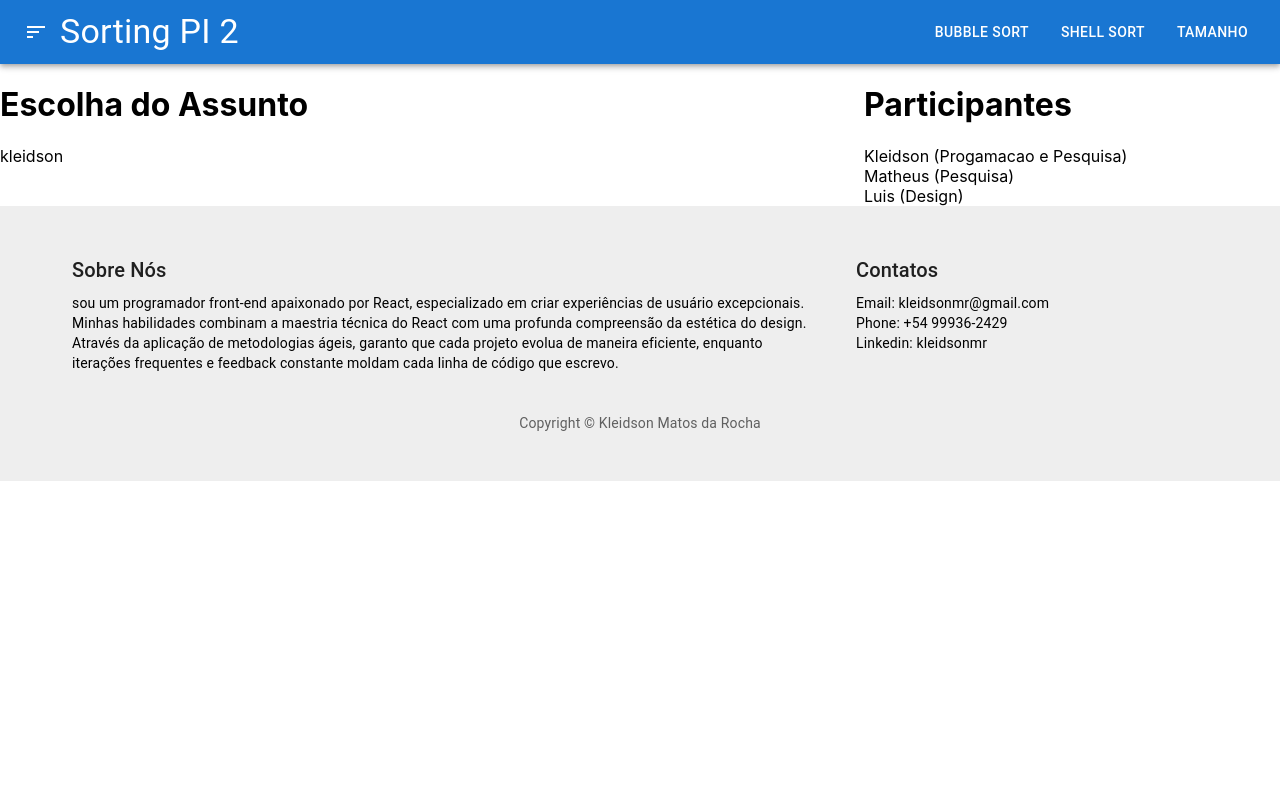
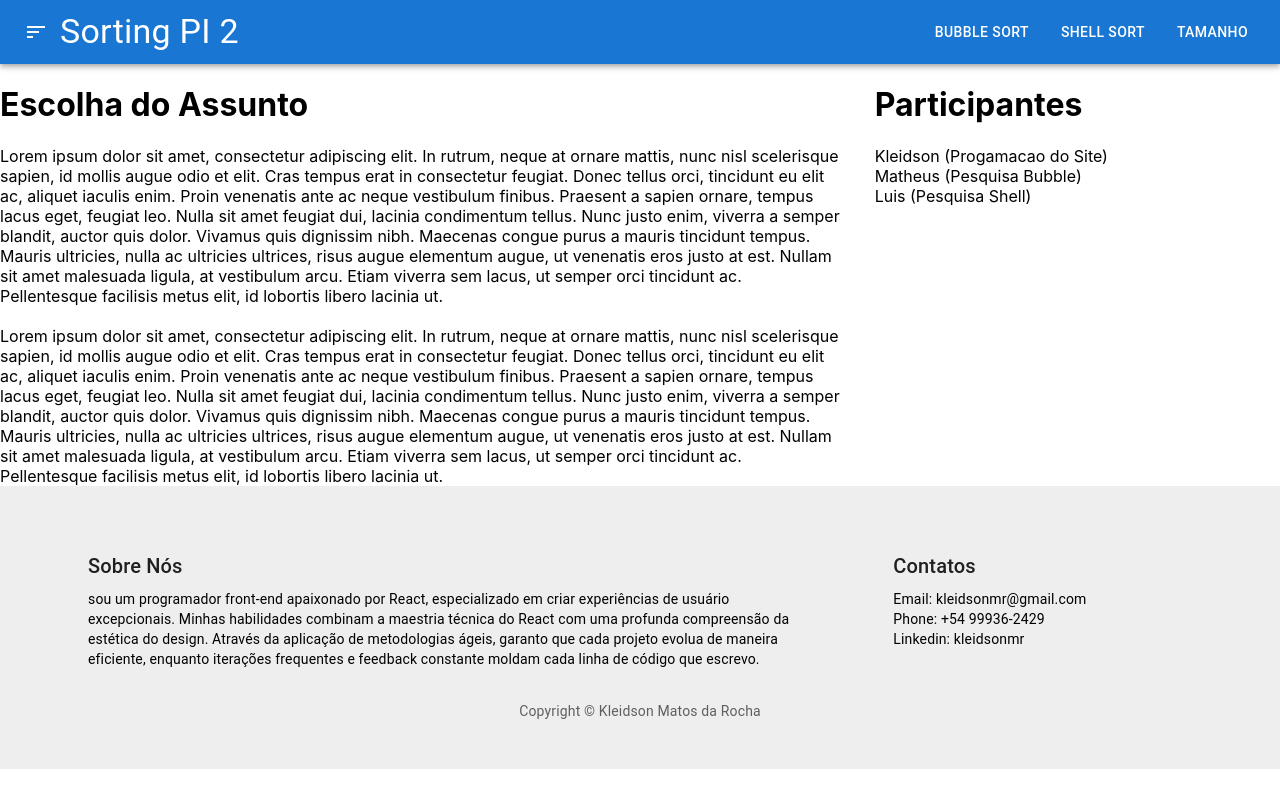
Before and after one commit to KleidsonRocha/Shorting-React, a React (Create React App) app: page / in a window 1280 px wide. Built offline with nearby package versions, Linux system fonts and the light colour scheme.

Commit message:
add do randon botao

```diff
--- a/src/App.tsx
+++ b/src/App.tsx
@@ -27,16 +27,33 @@ function App() {
 
             { page === 'home' && (
                 <>
-                    <Grid container spacing={2}>
-                        <Grid item xs={8}>
+                    <Grid container spacing={4}>
+                        <Grid item xs={8} >
                             <h1>Escolha do Assunto</h1>
-                            <text>kleidson</text>
+                            <text>Lorem ipsum dolor sit amet, consectetur adipiscing elit. In rutrum, neque at ornare mattis, nunc nisl scelerisque sapien, id mollis augue odio
+                                et elit. Cras tempus erat in consectetur feugiat. Donec tellus orci, tincidunt eu elit ac, aliquet iaculis enim. Proin venenatis ante ac neque
+                                vestibulum finibus. Praesent a sapien ornare, tempus lacus eget, feugiat leo. Nulla sit amet feugiat dui, lacinia condimentum tellus. Nunc justo
+                                enim, viverra a semper blandit, auctor quis dolor. Vivamus quis dignissim nibh. Maecenas congue purus a mauris tincidunt tempus. Mauris ultricies,
+                                nulla ac ultricies ultrices, risus augue elementum augue, ut venenatis eros justo at est. Nullam sit amet malesuada ligula, at vestibulum arcu.
+                                Etiam viverra sem lacus, ut semper orci tincidunt ac. Pellentesque facilisis metus elit, id lobortis libero lacinia ut.<br/>
+
+                            </text>
+                            <br/>
+                            <text>
+                                Lorem ipsum dolor sit amet, consectetur adipiscing elit. In rutrum, neque at ornare mattis, nunc nisl scelerisque sapien, id mollis augue odio
+                                et elit. Cras tempus erat in consectetur feugiat. Donec tellus orci, tincidunt eu elit ac, aliquet iaculis enim. Proin venenatis ante ac neque
+                                vestibulum finibus. Praesent a sapien ornare, tempus lacus eget, feugiat leo. Nulla sit amet feugiat dui, lacinia condimentum tellus. Nunc justo
+                                enim, viverra a semper blandit, auctor quis dolor. Vivamus quis dignissim nibh. Maecenas congue purus a mauris tincidunt tempus. Mauris ultricies,
+                                nulla ac ultricies ultrices, risus augue elementum augue, ut venenatis eros justo at est. Nullam sit amet malesuada ligula, at vestibulum arcu.
+                                Etiam viverra sem lacus, ut semper orci tincidunt ac. Pellentesque facilisis metus elit, id lobortis libero lacinia ut.
+
+                            </text>
                         </Grid>
                         <Grid alignItems="flex-start" item xs={4}>
                             <h1>Participantes</h1>
-                            <text>Kleidson (Progamacao e Pesquisa)</text><br />
-                            <text>Matheus (Pesquisa)</text><br />
-                            <text>Luis (Design)</text><br />
+                            <text>Kleidson (Progamacao do Site)</text><br />
+                            <text>Matheus (Pesquisa Bubble)</text><br />
+                            <text>Luis (Pesquisa Shell)</text><br />
                         </Grid>
                     </Grid>
                     <Footer />
--- a/src/components/Sorting/Bubble.tsx
+++ b/src/components/Sorting/Bubble.tsx
@@ -1,7 +1,12 @@
 import React, { useState, useEffect } from 'react';
-import { Button, Menu, MenuItem } from '@mui/material';
+import { Button, Grid, Menu, MenuItem } from '@mui/material';
 import './Bubble.css'; // Importando o arquivo CSS;
 
+/*
+quando escrevi esse codigo só eu e deus sabia
+agora só deus sabe
+boa sorte
+*/
 
 interface BubbleProps {
     arraySize: number;
@@ -10,6 +15,11 @@ interface BubbleProps {
 function Bubble(props: BubbleProps) {
     const { arraySize } = props;
     const [anchorEl, setAnchorEl] = useState<null | HTMLElement>(null);
+
+    const generateRandomArray = () => {
+        const newArray = Array.from({ length: arraySize }, () => getRandomNumber(10, 100));
+        setRandomArray(newArray);
+    };
 
     const getRandomNumber = (min: number, max: number) => {
         return Math.floor(Math.random() * (max - min) + min);
@@ -74,6 +84,7 @@ function Bubble(props: BubbleProps) {
                 ))}
             </div>
             <div className="bar-alinning">
+             <Button onClick={generateRandomArray} variant="contained">Aleatorizar</Button>
              <Button onClick={handleSortClick} variant="contained">Ordenar</Button>
                 <div>
                     <Button
@@ -95,9 +106,33 @@ function Bubble(props: BubbleProps) {
                         <MenuItem onClick={() => handleSpeedChange(200)}>Rápido</MenuItem>
                     </Menu>
                 </div>
-
-
             </div>
+                <Grid container spacing={4} padding={2}>
+                        <Grid item xs={8} >
+                            <h1>Sobre o Metodo</h1>
+                            <text>
+                            Segundo Oliveira(2002) o método de ordenação bubble sort utiliza de uma estratégia de “comparação e troca”, podendo ser aplicada em vários vetores
+                            a serem ordenados. Sendo o tipo mais antigo e simples usado para ordenações, o Bubble Sort funciona comparando cada um dos itens da lista com o item
+                            ao lado dele, efetuando a troca se o valor da posição que está sendo analisada for maior que o da posição ao lado. Esse algoritmo repete o processo
+                            até passar por todas as posições da lista, fazendo com que os valores maiores “flutuem” para o final da lista, enquanto os menores “afundem” para o
+                            ínicio.<br/>
+                            </text>
+                            <br/>
+                            <text>
+                            O método Bubble Sort possui o pior caso medido por O(n²), onde n é o número de elementos do vetor. Essa equação representa que o tempo de execução do
+                            algoritmo cresce de maneira proporcional ao quadrado do número de elementos  do vetor. Algoritmos que possuem a complexidade “O(n²) são considerados
+                            ineficientes para vetores muito grandes, pois o tempo de execução é elevado rapidamente à medida que o tamanho do vetor cresce, tornando-o um algoritmo
+                            pouco prático para situações em que eficiência é necessária.<br/>
+                            </text>
+                        </Grid>
+                        <Grid alignItems="flex-start" item xs={4}>
+                            <h1>Pior caso Possivel</h1>
+                            <text>complexidade pior caso: O(n^{2})</text><br/>
+                            <text>complexidade caso médio: O(n^{2})</text><br/>
+                            <text>complexidade melhor caso: O(n)</text><br/>
+                            <text>complexidade de espaços pior caso: O(1)</text><br/>
+                        </Grid>
+                    </Grid>
         </div>
     );
 }
--- a/src/components/Sorting/Shell.tsx
+++ b/src/components/Sorting/Shell.tsx
@@ -1,14 +1,20 @@
 import React, { useState, useEffect } from 'react';
 import './Bubble.css'; // Importando o arquivo CSS
-import { Button, Menu, MenuItem } from '@mui/material';
+import { Button, Grid, Menu, MenuItem } from '@mui/material';
 
 interface ShellSortProps {
     arraySize: number;
 }
 
+
 function Shell(props: ShellSortProps) {
     const { arraySize } = props;
     const [anchorEl, setAnchorEl] = useState<null | HTMLElement>(null);
+
+    const generateRandomArray = () => {
+        const newArray = Array.from({ length: arraySize }, () => getRandomNumber(10, 100));
+        setRandomArray(newArray);
+    };
 
     const getRandomNumber = (min: number, max: number) => {
         return Math.floor(Math.random() * (max - min) + min);
@@ -79,6 +85,7 @@ function Shell(props: ShellSortProps) {
                 ))}
             </div>
             <div className="bar-alinning">
+                <Button onClick={generateRandomArray} variant="contained">Aleatorizar</Button>
                 <Button onClick={handleSortClick} variant="contained">Ordenar</Button>
                 <div>
                     <Button
@@ -101,6 +108,32 @@ function Shell(props: ShellSortProps) {
                     </Menu>
                 </div>
             </div>
+            <Grid container spacing={4} padding={2}>
+                        <Grid item xs={8} >
+                            <h1>Sobre o Metodo</h1>
+                            <text>
+                            O Shell Sort, um algoritmo de ordenação amplamente estudado na área da ciência da computação, apresenta uma interessante história de desenvolvimento e
+                            evolução ao longo dos anos. O método de ordenação Shell Sort emprega uma estratégia de "comparação e troca" e pode ser aplicado a vários vetores a serem
+                            ordenados. Embora seja um dos métodos mais antigos e simples de ordenação, o Shell Sort opera comparando cada elemento da lista com o elemento subsequente,
+                            realizando trocas quando necessário. Esse processo se repete até que todas as posições da lista tenham sido analisadas, fazendo com que os valores maiores
+                             se desloquem para o final da lista, enquanto os menores migram para o início.
+                            <br/>
+                            </text>
+                            <br/>
+                            <text>
+                            É importante ressaltar que quando o Shell Sort é considerado o Melhor Caso (ou seja, quando os elementos do vetor já estão ordenados), a complexidade
+                            do algoritmo é O(n). Já no Pior Caso (quando os elementos do vetor estão na ordem reversa), a melhor complexidade conhecida é: O(n log² n).
+                            <br/>
+                            </text>
+                        </Grid>
+                        <Grid alignItems="flex-start" item xs={4}>
+                            <h1>Pior caso Possivel</h1>
+                            <text>complexidade pior caso:  O(n log² n).</text><br/>
+                            <text>complexidade caso médio: O(n log² n)/2</text><br/>
+                            <text>complexidade melhor caso: O(n log² n)</text><br/>
+                            <text>complexidade de espaços pior caso: O(n)</text><br/>
+                        </Grid>
+                    </Grid>
         </div>
     );
 }
--- a/src/components/core/Footer.tsx
+++ b/src/components/core/Footer.tsx
@@ -16,18 +16,18 @@ export default function Footer() {
       }}
     >
       <Container maxWidth="lg">
-        <Grid container spacing={5}>
-          <Grid item xs={18} sm={8}>
+        <Grid container spacing={13} padding={2}>
+          <Grid item xs={5} sm={8} >
             <Typography variant="h6" color="text.primary" gutterBottom>
               Sobre Nós
             </Typography>
-            <Typography variant="body2" color="dark" justifyContent={"center"}>
+            <Typography  variant="body2" color="dark" justifyContent={"center"}>
             sou um programador front-end apaixonado por React, especializado em criar experiências de usuário excepcionais. Minhas habilidades combinam a maestria técnica
             do React com uma profunda compreensão da estética do design. Através da aplicação de metodologias ágeis, garanto que cada projeto evolua de maneira eficiente,
             enquanto iterações frequentes e feedback constante moldam cada linha de código que escrevo.
             </Typography>
           </Grid>
-          <Grid item xs={18} sm={4}>
+          <Grid item xs={0} sm={0}>
             <Typography variant="h6" color="text.primary" gutterBottom>
               Contatos
             </Typography>
@@ -43,7 +43,7 @@ export default function Footer() {
           </Grid>
 
         </Grid>
-        <Box mt={5}>
+        <Box mt={2}>
           <Typography variant="body2" color="text.secondary" align="center">
             {"Copyright © "}
              Kleidson Matos da Rocha
```
